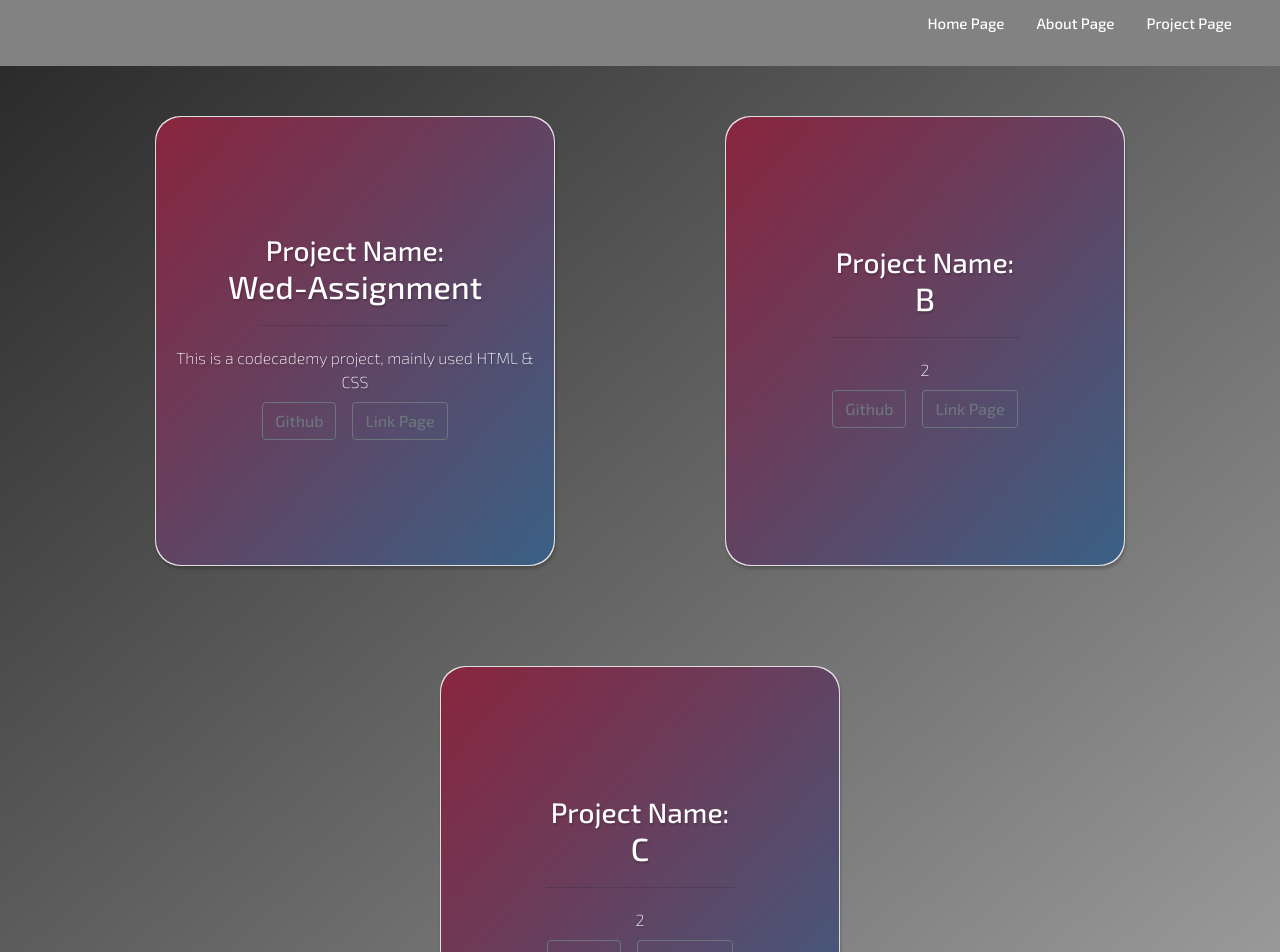
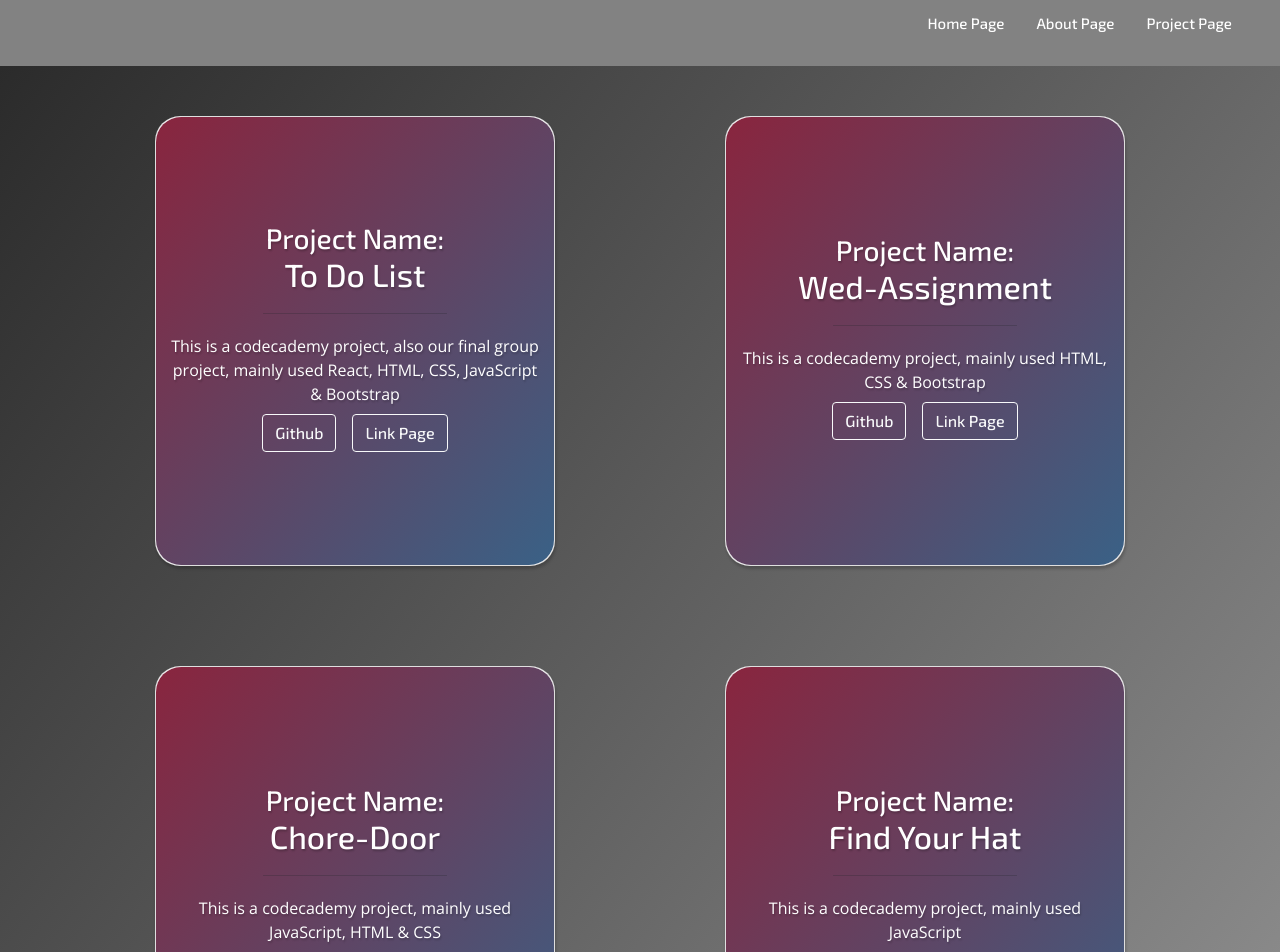
Before and after one commit to gabriel888chow/Gabriel-Page, a React (Create React App) app: page /projectPage in a window 1280 px wide. Shown: the top 952 px of the page. Built offline with nearby package versions, Linux system fonts and the light colour scheme.

Commit message:
commit update

```diff
--- a/public/index.html
+++ b/public/index.html
@@ -21,7 +21,7 @@
     <!-- google font link "Exo 2"-->
     <link rel="preconnect" href="https://fonts.googleapis.com">
     <link rel="preconnect" href="https://fonts.gstatic.com" crossorigin>
-    <link href="https://fonts.googleapis.com/css2?family=Exo+2:wght@200;500;900&display=swap" rel="stylesheet">
+    <link href="https://fonts.googleapis.com/css2?family=Exo+2:wght@200;500;900&family=Open+Sans:wght@300&display=swap" rel="stylesheet">
 
     <!-- favicon ico -->
     <link rel="apple-touch-icon" href="%PUBLIC_URL%/logo192.png" />
--- a/src/Components/Card/Card.css
+++ b/src/Components/Card/Card.css
@@ -31,7 +31,7 @@
     top: 0;
     left: 0;
     backface-visibility: hidden;
-    padding: 10px;
+    padding: 15px;
 }
 
 h3 {
--- a/src/Components/Card/Card.js
+++ b/src/Components/Card/Card.js
@@ -15,8 +15,8 @@ export default function Card({title, text, url1, url2}) {
               <hr/>
               <p>{text}</p>
             <div>
-              <a href={url1} className="btn btn-outline-secondary m-2"> Github </a>
-              <a href={url2} className="btn btn-outline-secondary m-2"> Link Page </a>
+              <a href={url1} className="btn btn-outline-light m-2"> Github </a>
+              <a href={url2} className="btn btn-outline-light m-2"> Link Page </a>
             </div>
           </div>
         </div>
--- a/src/Components/Project/Project.css
+++ b/src/Components/Project/Project.css
@@ -8,13 +8,6 @@ div .col-4 {
     height: auto;
 }
 
-/* .mobilePage {
-    display: none;
-  } */
-
-/* @media only screen and (max-width: 1000px) {
-    .container {
-        m
-    }
-
-  } */
+p {
+    font-family: 'Open Sans', sans-serif;
+}
--- a/src/Components/Project/Project.js
+++ b/src/Components/Project/Project.js
@@ -6,22 +6,44 @@ import './Project.css';
 const list = [
   {
     id: 1,
+    title: "To Do List",
+    text: "This is a codecademy project, also our final group project, mainly used React, HTML, CSS, JavaScript & Bootstrap",
+    url1: "https://github.com/gabriel888chow/react-tasks-manager",
+    url2: "https://gabriel888chow.github.io/react-tasks-manager/",
+  },
+  {
+    id: 2,
     title: "Wed-Assignment",
-    text: "This is a codecademy project, mainly used HTML & CSS",
+    text: "This is a codecademy project, mainly used HTML, CSS & Bootstrap",
     url1: "https://github.com/gabriel888chow/WedAssignment",
     url2: "https://gabriel888chow.github.io/WedAssignment/",
   },
   {
-    id: 2,
-    title: "B",
-    text: "2",
-    url: "https://www.youtube.com",
+    id: 3,
+    title: "Chore-Door",
+    text: "This is a codecademy project, mainly used JavaScript, HTML & CSS",
+    url1: "https://github.com/gabriel888chow/Chore-Door",
+    url2: "https://gabriel888chow.github.io/Chore-Door/",
   },
   {
-    id: 3,
-    title: "C",
-    text: "2",
-    url: "https://www.youtube.com",
+    id: 4,
+    title: "Find Your Hat",
+    text: "This is a codecademy project, mainly used JavaScript",
+    url1: "https://github.com/gabriel888chow/Find-Your-Hat/tree/master/starting",
+  },
+  {
+    id: 5,
+    title: "Number Guesser",
+    text: "This is a codecademy project, mainly used JavaScript",
+    url1: "https://github.com/gabriel888chow/Number-Guesser/settings/pages",
+    url2: "https://gabriel888chow.github.io/Number-Guesser/",
+  },
+  {
+    id: 6,
+    title: "Gabriel's Page",
+    text: "This is my web page",
+    url1: "https://github.com/gabriel888chow/Gabriel-Page",
+    url2: "https://gabriel888chow.github.io/Gabriel-Page/",
   }
 ];
 
```
Also changed, not shown: 1 other file (tests, documents, lock files or other folders).
